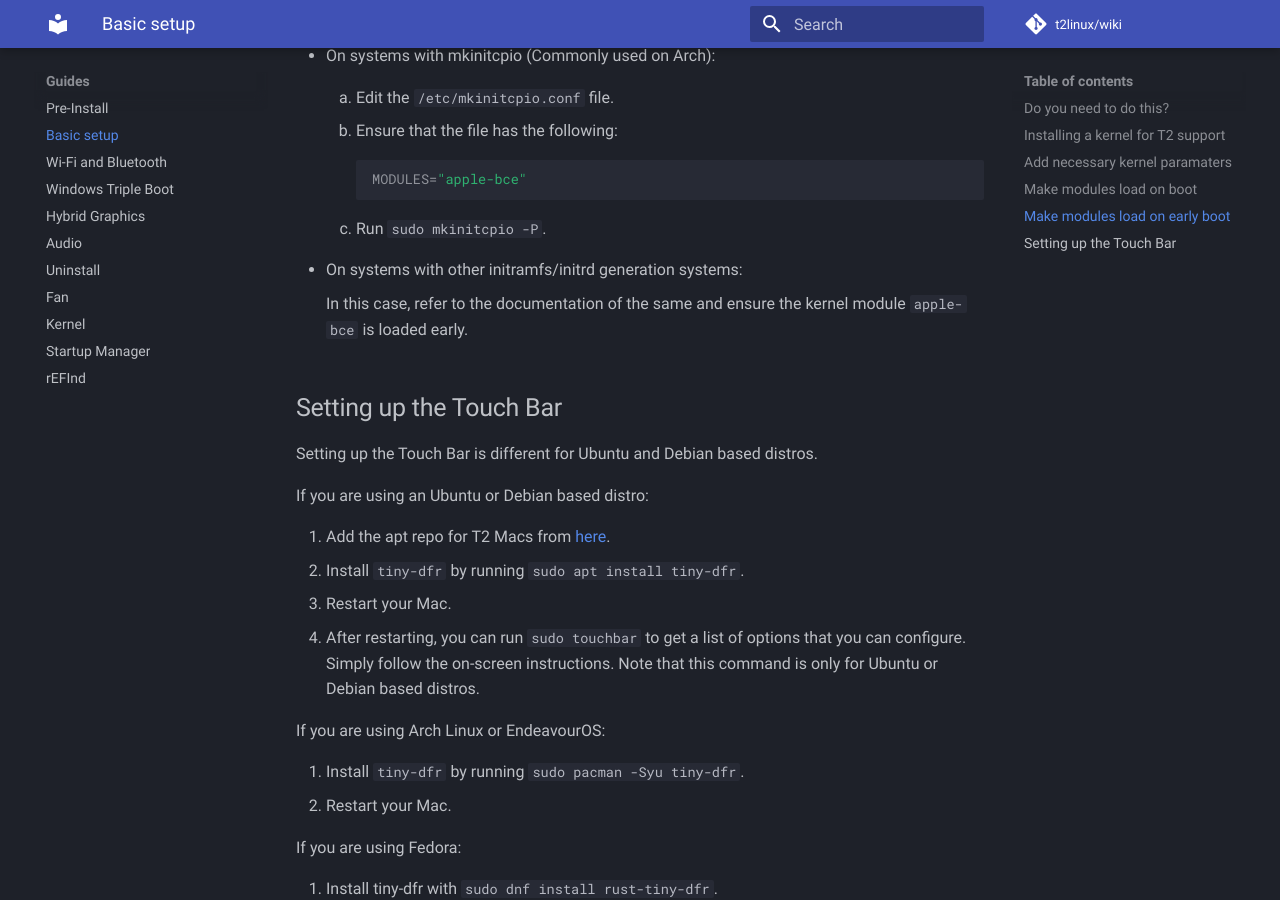
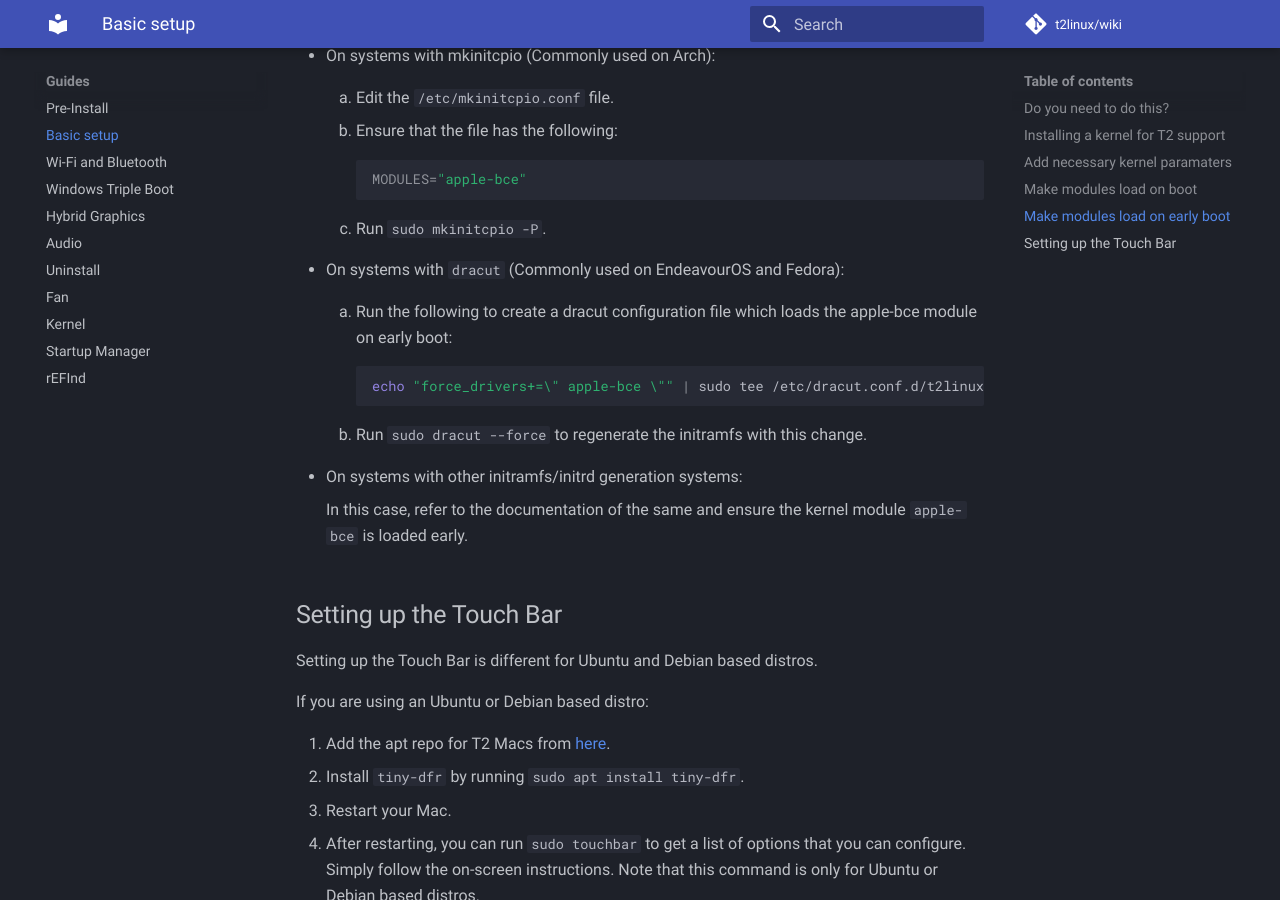
Before and after one commit to t2linux/wiki, an MkDocs documentation site: the page built from docs/guides/postinstall.md, in a window 1280 px wide and 900 px high, scrolled down 2393 px. Built offline with MkDocs 1.6.1 and Material for MkDocs 9.7.7, drawn with Linux system fonts in a browser that asks for light colours; comment, search, counter and statistics services are not loaded.

Commit message:
Update postinstall.md for LUKS on EndeavourOS (#516)
Added a bullet point to the 'Making modules load on early boot' section to share the method used to make the apple-bce module load early on EndeavourOS (which uses dracut, not mkinitcpio) so that the hard drive encryption password can be entered on the Apple keyboard.

Co-authored-by: Aditya Garg <85610623+AdityaGarg8@users.noreply.github.com>

````diff
--- a/docs/guides/postinstall.md
+++ b/docs/guides/postinstall.md
@@ -84,6 +84,16 @@ The steps to be followed vary depending upon the initramfs module loading mechan
 
     3. Run `sudo mkinitcpio -P`.
 
+- On systems with `dracut` (Commonly used on EndeavourOS and Fedora):
+
+    1. Run the following to create a dracut configuration file which loads the apple-bce module on early boot:
+
+        ```sh
+        echo "force_drivers+=\" apple-bce \"" | sudo tee /etc/dracut.conf.d/t2linux-modules.conf
+        ```
+
+    2. Run `sudo dracut --force` to regenerate the initramfs with this change.
+
 - On systems with other initramfs/initrd generation systems:
 
     In this case, refer to the documentation of the same and ensure the kernel module `apple-bce` is loaded early.
````
